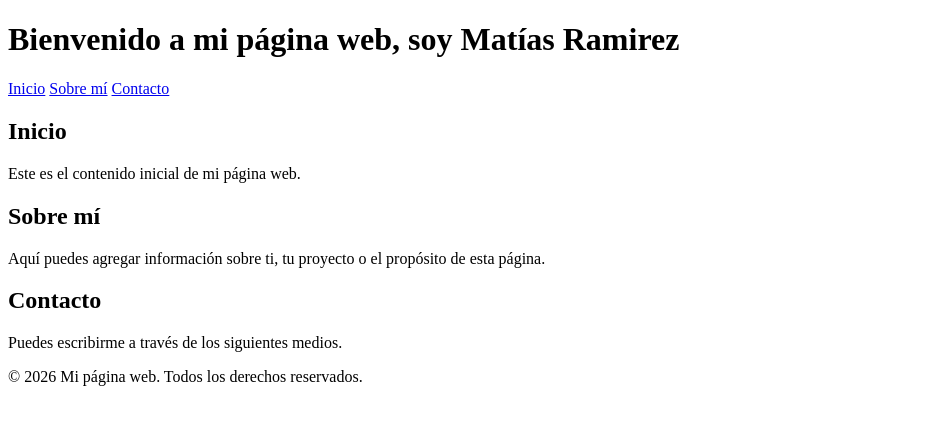
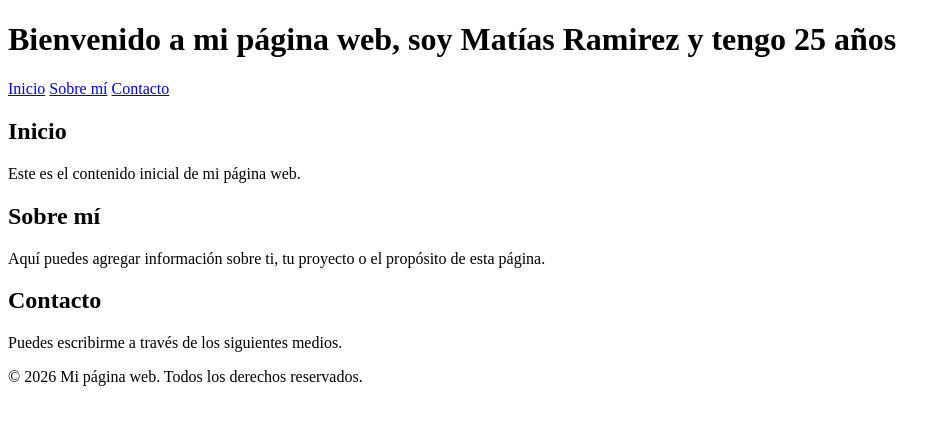
Before and after one commit to MatiasRamirez1/organizacion-empresarial-prueba, a plain HTML site: page index.html in a window 1280 px wide. Shown: the whole page, without its empty margins (0-951 px from the left). Drawn offline with Linux system fonts and the light colour scheme.

Commit message:
Update index.html

```diff
--- a/index.html
+++ b/index.html
@@ -12,7 +12,7 @@
 <body>
 
     <header>
-        <h1>Bienvenido a mi página web, soy Matías Ramirez</h1>
+        <h1>Bienvenido a mi página web, soy Matías Ramirez y tengo 25 años</h1>
 
         <nav>
             <a href="#inicio">Inicio</a>
```
